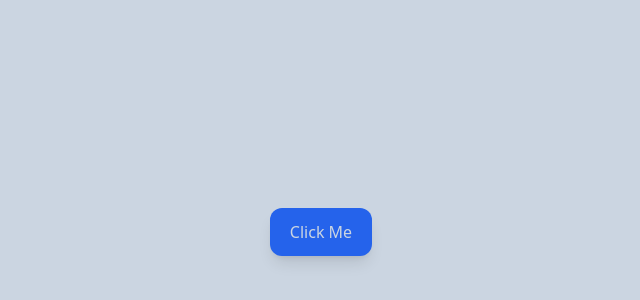
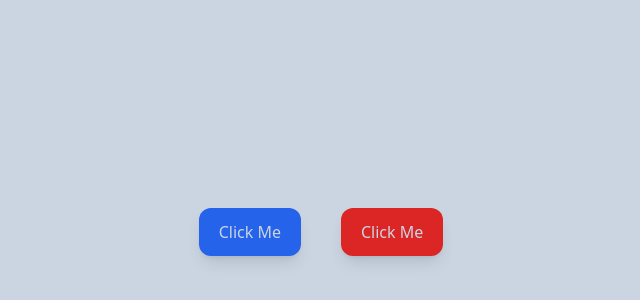
Before and after one commit to lukemelnik/framermotiontut, a React (Vite) app: page / in a window 1280 px wide. Shown: the part 158-458 px from the top of the page, without its empty margins (15-655 px from the left). Built offline with nearby package versions, Linux system fonts and the light colour scheme.

Commit message:
add motion config for multiple buttons

```diff
--- a/src/components/gestures.tsx
+++ b/src/components/gestures.tsx
@@ -1,15 +1,24 @@
-import { motion } from "framer-motion";
+import { MotionConfig, motion } from "framer-motion";
 
 export default function Gestures() {
   return (
     <div>
-      <motion.button
-        className="bg-blue-600 mb-5 shadow-lg text-slate-300 px-5 py-3 rounded-xl"
-        whileHover={{ scale: 1.1 }}
-        whileTap={{ scale: 0.9, rotate: 3 }}
-      >
-        Click Me
-      </motion.button>
+      <MotionConfig transition={{ duration: 0.8 }}>
+        <motion.button
+          className="bg-blue-600 mr-10 mb-5 shadow-lg text-slate-300 px-5 py-3 rounded-xl"
+          whileHover={{ scale: 1.1 }}
+          whileTap={{ scale: 0.9, rotate: 10 }}
+        >
+          Click Me
+        </motion.button>
+        <motion.button
+          className="bg-red-600 mb-5 shadow-lg text-slate-300 px-5 py-3 rounded-xl"
+          whileHover={{ scale: 1.1 }}
+          whileTap={{ scale: 0.9, rotate: -10 }}
+        >
+          Click Me
+        </motion.button>
+      </MotionConfig>
     </div>
   );
 }
```
Also changed, not shown: 1 other file (tests, documents, lock files or other folders).
